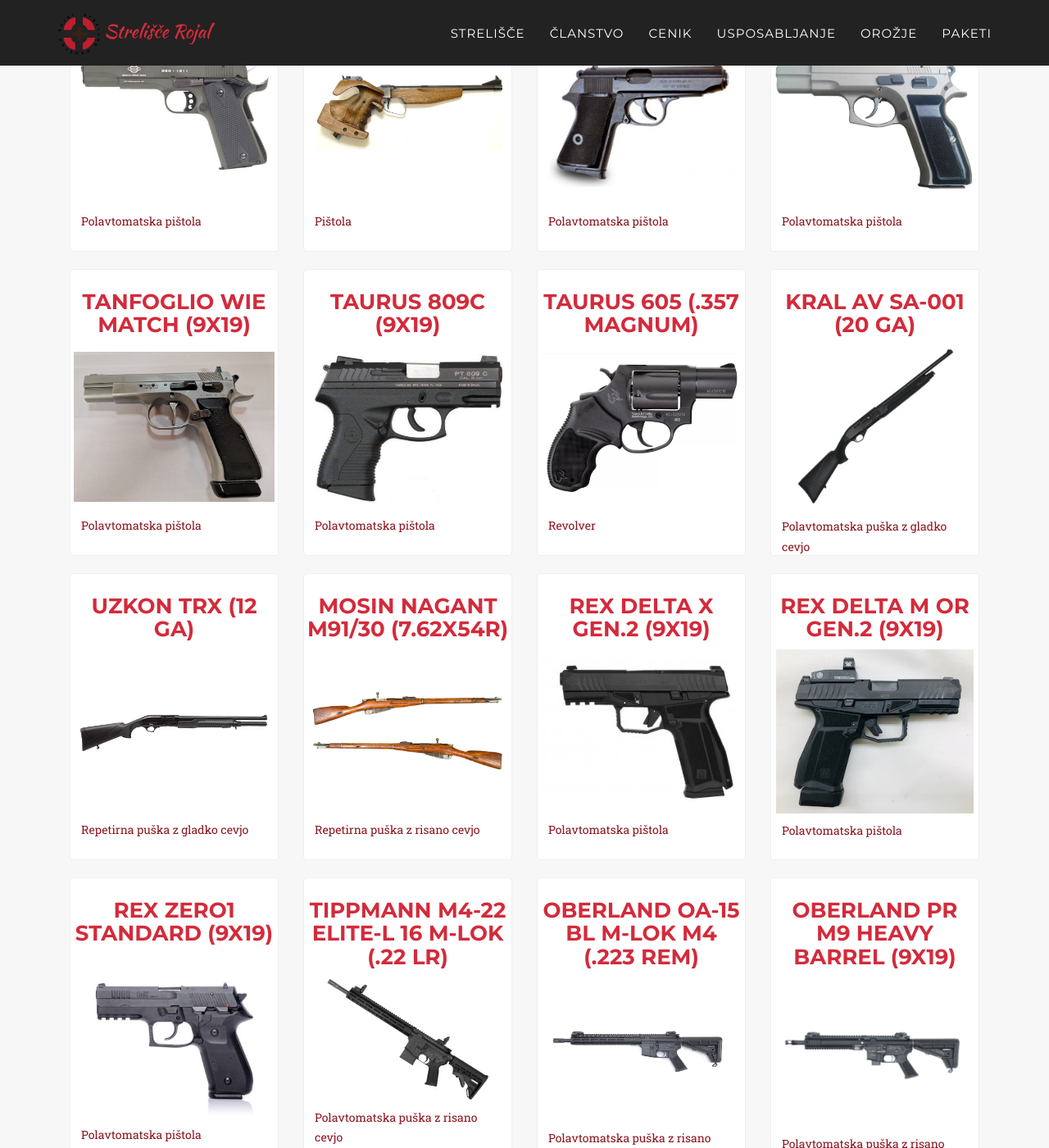
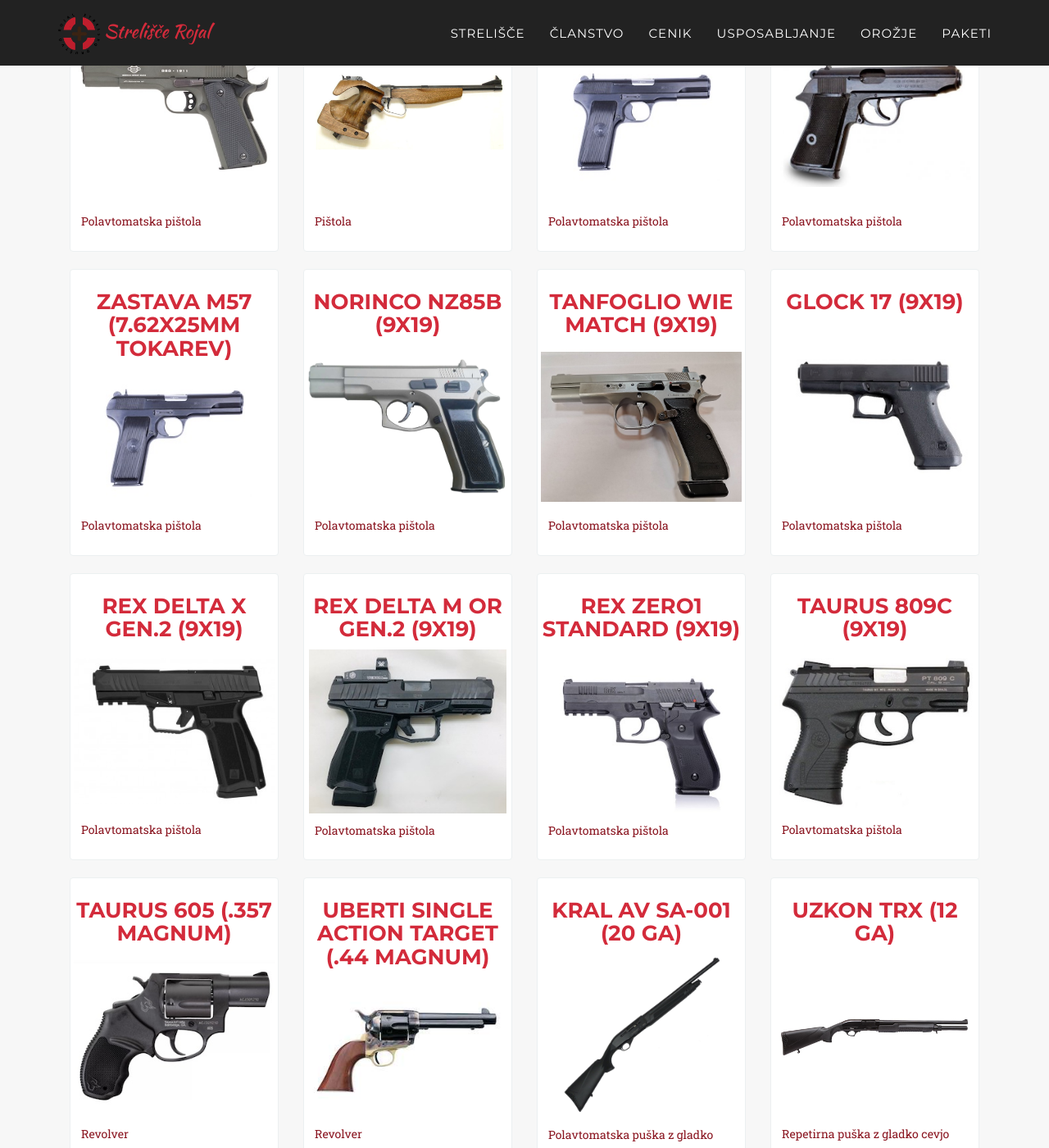
Before and after one commit to qstraza/strelisce, a Jekyll site: the page built from index.html, in a window 1280 px wide and 1400 px high, scrolled down 4502 px. Shown: the whole window at 82% size. Built offline with Jekyll 4.4.1, drawn with Linux system fonts in a browser that asks for light colours; some web fonts are replaced; some of the changed text lies outside the part shown.

Commit message:
dodali nova orozja

```diff
--- a/_config.yml
+++ b/_config.yml
@@ -109,12 +109,24 @@
     cal: ".22 LR"
     desc: ""
     img: "TOZ-35.jpeg"
+  beretta635:
+    title: "Beretta 950"
+    tip: "Polavtomatska pištola"
+    cal: ".25 ACP"
+    desc: ""
+    img: "m57.jpg"
   ppn:
     title: "Norinco PPN"
     tip: "Polavtomatska pištola"
     cal: ".380 ACP"
     desc: ""
     img: "ppn.jpeg"
+  m57:
+    title: "Zastava M57"
+    tip: "Polavtomatska pištola"
+    cal: "7.62x25mm Tokarev"
+    desc: ""
+    img: "m57.jpg"
   nz85b:
     title: "Norinco NZ85B"
     tip: "Polavtomatska pištola"
@@ -127,6 +139,30 @@
     cal: "9x19"
     desc: ""
     img: "tanfmatch.jpg"
+  glock17:
+    title: "Glock 17"
+    tip: "Polavtomatska pištola"
+    cal: "9x19"
+    desc: ""
+    img: "glock17.jpg"
+  delta:
+    title: "Rex Delta X Gen.2"
+    tip: "Polavtomatska pištola"
+    cal: "9x19"
+    desc: ""
+    img: "deltax.jpeg"
+  deltamor:
+    title: "Rex Delta M OR Gen.2"
+    tip: "Polavtomatska pištola"
+    cal: "9x19"
+    desc: ""
+    img: "deltamor.jpeg"
+  zero1:
+    title: "Rex Zero1 Standard"
+    tip: "Polavtomatska pištola"
+    cal: "9x19"
+    desc: ""
+    img: "zero1.jpeg"
   taurus809c:
     title: "Taurus 809c"
     tip: "Polavtomatska pištola"
@@ -139,6 +175,12 @@
     cal: ".357 Magnum"
     desc: ""
     img: "605.jpg"
+  uberti44:
+    title: "Uberti Single Action Target"
+    tip: "Revolver"
+    cal: ".44 Magnum"
+    desc: ""
+    img: "uberti44.jpg"
   kralsa001:
     title: "Kral AV SA-001"
     tip: "Polavtomatska puška z gladko cevjo"
@@ -157,43 +199,30 @@
     cal: "7.62x54R"
     desc: ""
     img: "mosin.jpg"
-  delta:
-    title: "Rex Delta X Gen.2"
-    tip: "Polavtomatska pištola"
-    cal: "9x19"
-    desc: ""
-    img: "deltax.jpeg"
-  deltamor:
-    title: "Rex Delta M OR Gen.2"
-    tip: "Polavtomatska pištola"
-    cal: "9x19"
-    desc: ""
-    img: "deltamor.jpeg"
-  zero1:
-    title: "Rex Zero1 Standard"
-    tip: "Polavtomatska pištola"
-    cal: "9x19"
-    desc: ""
-    img: "zero1.jpeg"
   tippmann:
     title: "Tippmann M4-22 Elite-L 16 M-LOK"
     tip: "Polavtomatska puška z risano cevjo"
     cal: ".22 LR"
     desc: ""
     img: "tippmann.jpg"
+  glock17roni:
+    title: "Glock 17 Roni"
+    tip: "Polavtomatska pištola"
+    cal: "9x19"
+    desc: ""
+    img: "glock17.jpg"
+  oberland9:
+    title: "Oberland PR M9 Heavy Barrel"
+    tip: "Polavtomatska puška z risano cevjo"
+    cal: "9x19"
+    desc: ""
+    img: "oberlandprm9.jpg"
   oberland223:
     title: "Oberland OA-15 BL M-LOK M4"
     tip: "Polavtomatska puška z risano cevjo"
     cal: ".223 REM"
     desc: ""
     img: "oberlandmlmlok.jpg"
-  oberland9:
-    title: "Oberland PR M9 Heavy Barrel"
-    tip: "Polavtomatska puška z risano cevjo"
-    cal: "9x19"
-    desc: ""
-    img: "oberlandprm9.jpg"
-
 
 paketi:
   - title: "Paket Pištola Začetnik"
```
Also changed, not shown: img/orozje/605.jpg, img/orozje/809c.jpg, img/orozje/glock17.jpg (added), img/orozje/m57.jpg (added), img/orozje/uberti44.jpg (added).
